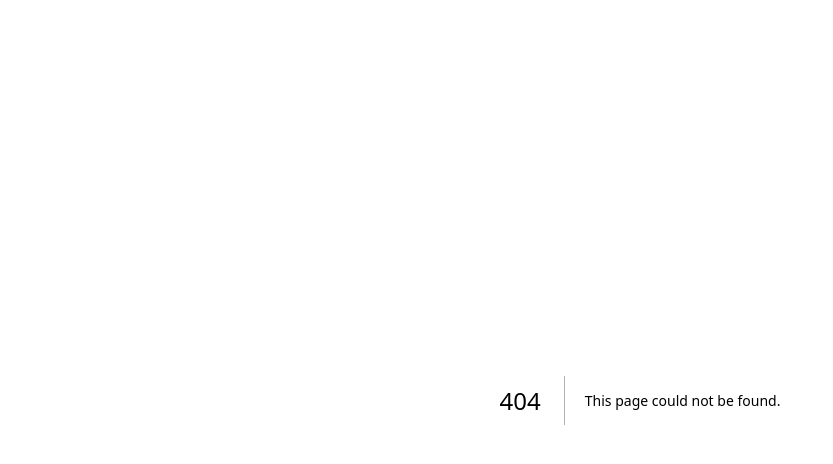
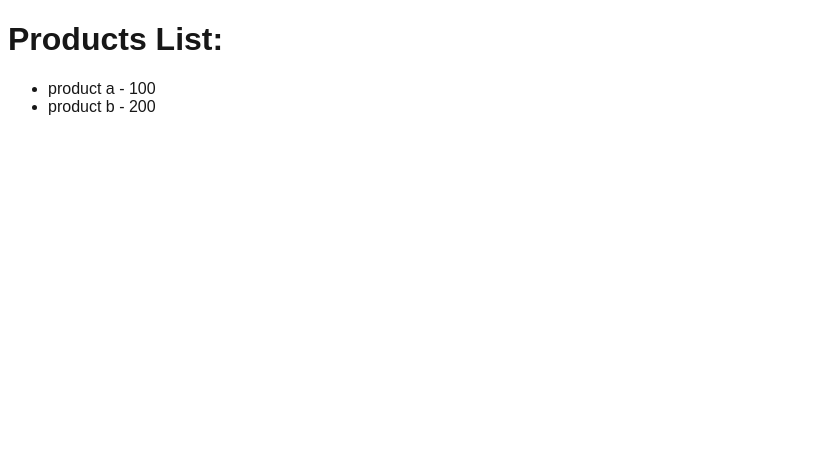
Before and after one commit to AliShahSafdari/nextjs-learning-projects, a Next.js app: page /products in a window 1280 px wide. Before the commit this address had no page. Shown: the top 464 px of the page, without its empty margins (0-833 px from the left). Built offline with nearby package versions, Linux system fonts and the light colour scheme.

Commit message:
Show Products List

```diff
--- /dev/null
+++ b/src/app/products/page.jsx
@@ -0,0 +1,27 @@
+"use client"
+
+import { useEffect, useState } from "react"
+
+export default function ProductPage(){
+    const[products, setProducts] = useState([])
+
+    function fetchProduct (){
+        fetch("http://localhost:3000/api/products")
+        .then(res=> res.json())
+        .then(data => setProducts(data))
+        .catch(error=> console.error(error))
+    }
+    useEffect(
+        ()=> fetchProduct(),
+    [])
+    return(
+        <div>
+            <h1>Products List: </h1>
+            <ul>
+                { products.map(
+                    (product, index)=> <li key={index}> {product.name} - {product.price}</li>
+                )}
+            </ul>
+        </div>
+    )
+}
```
